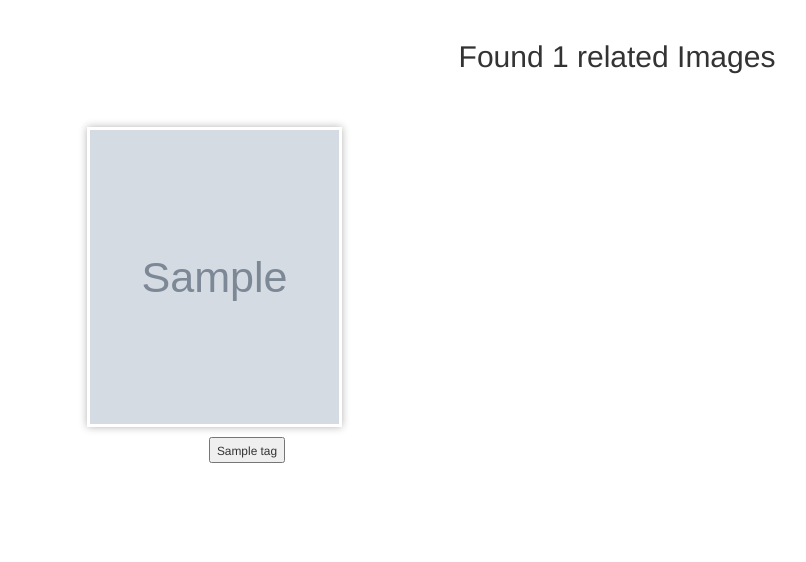
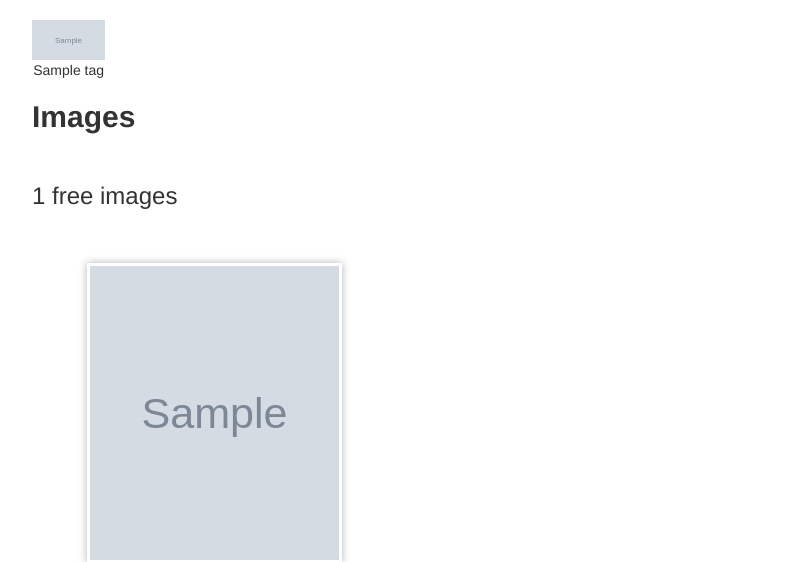
Before and after one commit to mwerumuchai/unsplash-clone, a Django app: template gallery/templates/all-gallery/search.html in a window 1280 px wide. Shown: the part 136-698 px from the top of the page, without its empty margins (23-829 px from the left). Run offline with Django 3.2, Linux system fonts and the light colour scheme; tables that the repository leaves empty hold one stand-in row (values such as "Sample post"); the template is opened without the code that fills it: values that come from a table or form of the project are taken from there, most other values are stand-ins (such as "Sample title", 1, 10 or a date in 2020); grey boxes marked "Sample" are stand-in pictures; some libraries are stand-ins or nearby versions.

Commit message:
edit search html

```diff
--- a/gallery/templates/all-gallery/search.html
+++ b/gallery/templates/all-gallery/search.html
@@ -1,8 +1,20 @@
 {%extends 'all-gallery/base.html'%} {% block content %}
+<div class="container-fluid">
+  <div class="row">
+    <ul>
+      {% for tag in tags%}
+      <div class="col-md-1">
+        <a href="{% url 'tag' tag.id%}"><img src="{{tag.image.url}}" alt="{{tag.name}}" height="40px" width="100%"></a> {{tag.name}}
+      </div>
+      {% endfor %}
+    </ul>
+  </div>
+</div>
 <div class="container">
 
-  <div class="row">
-    <h2>Found {{gallery.count}} related Images</h2>
+  <div class="row text-left">
+    <h2><strong>{{message}} Images</strong></h2><br>
+    <h3>{{gallery.count}} free {{message}} images</h3>
   </div>
 
   <div class="container">{% for gallery_item in gallery %}
```
Also changed, not shown: gallery/templates/all-gallery/tag.html (+14 -1 lines).
